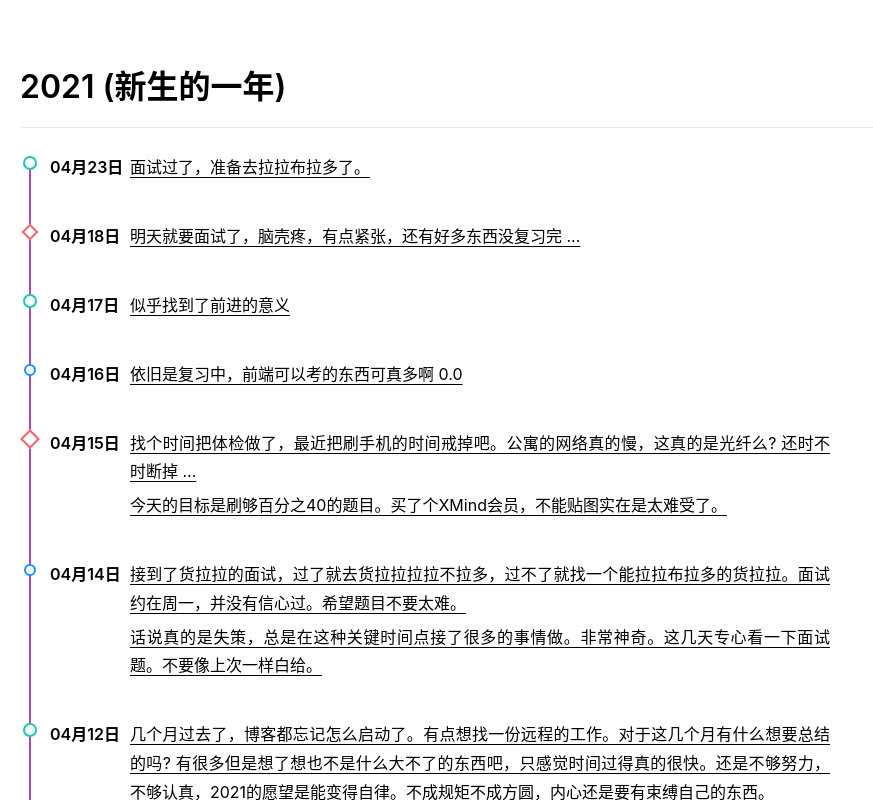
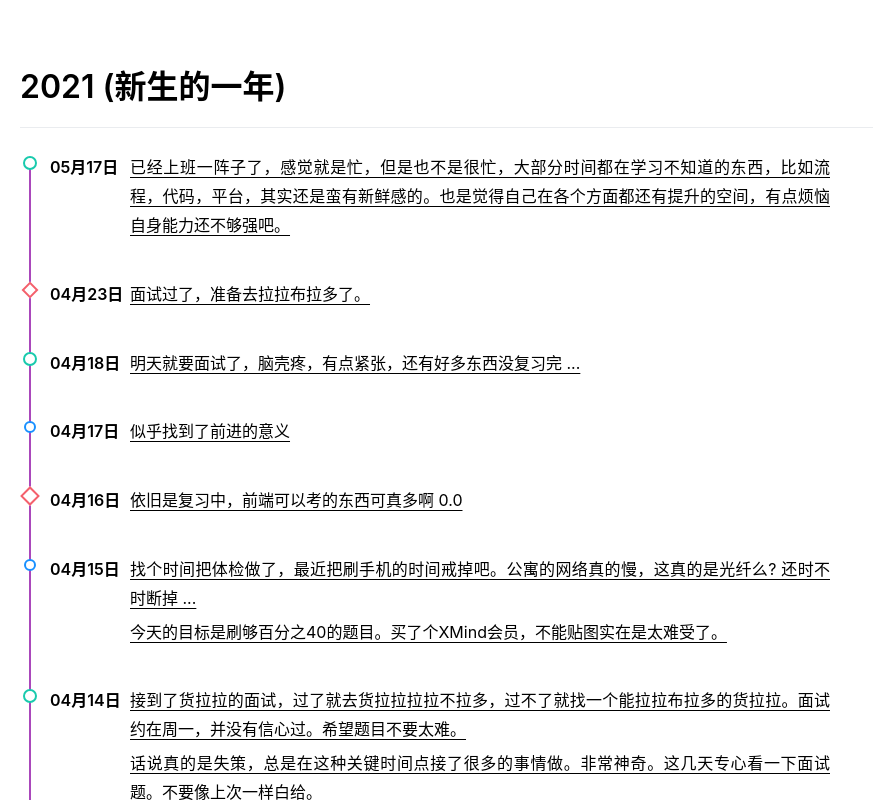
Before and after one commit to Nbsaw/dura, a Next.js app: page /timeline/components/RenderTimeLine in a window 1280 px wide. Shown: the top 800 px of the page, without its empty margins (0-873 px from the left). Built offline with nearby package versions, Linux system fonts and the light colour scheme; a web font is replaced by a local one.

Commit message:
feat: add new event

```diff
--- a/constant/timeline.tsx
+++ b/constant/timeline.tsx
@@ -50,6 +50,10 @@ interface TimelineType {
 
 const Timeline: TimelineType = {
   "2021 (新生的一年)": [
+    {
+      time: "05月17日",
+      text: "已经上班一阵子了，感觉就是忙，但是也不是很忙，大部分时间都在学习不知道的东西，比如流程，代码，平台，其实还是蛮有新鲜感的。也是觉得自己在各个方面都还有提升的空间，有点烦恼自身能力还不够强吧。",
+    },
     {
       time: "04月23日",
       text: "面试过了，准备去拉拉布拉多了。",
```
